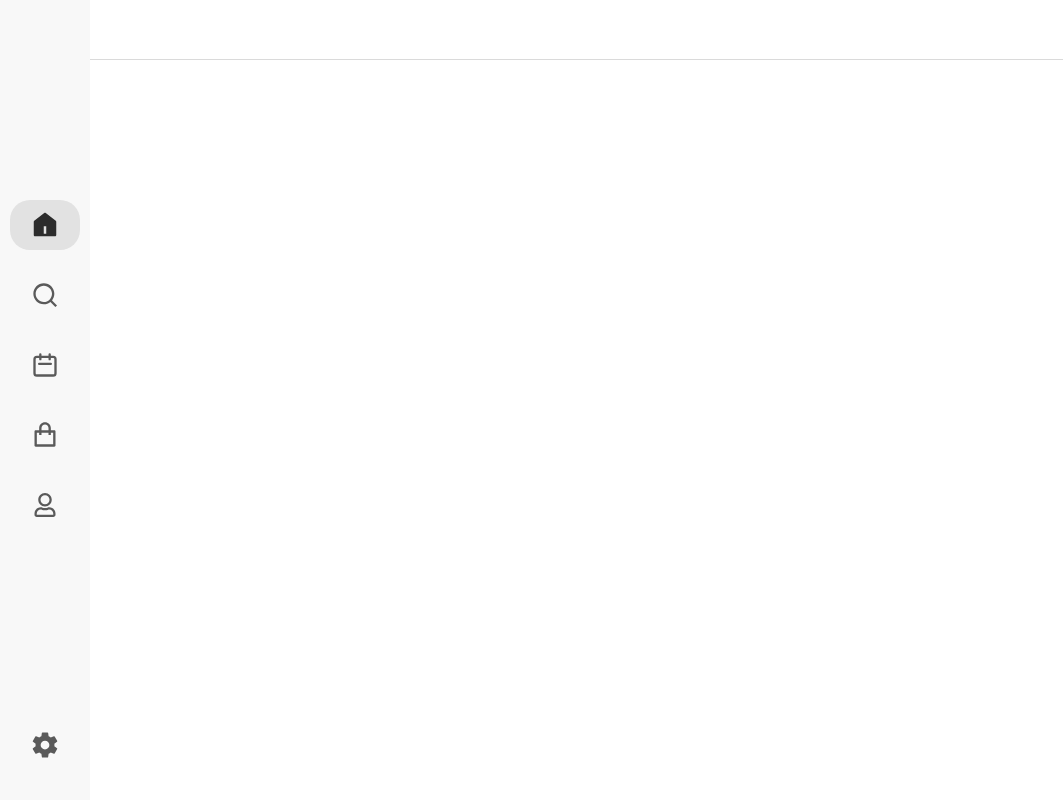
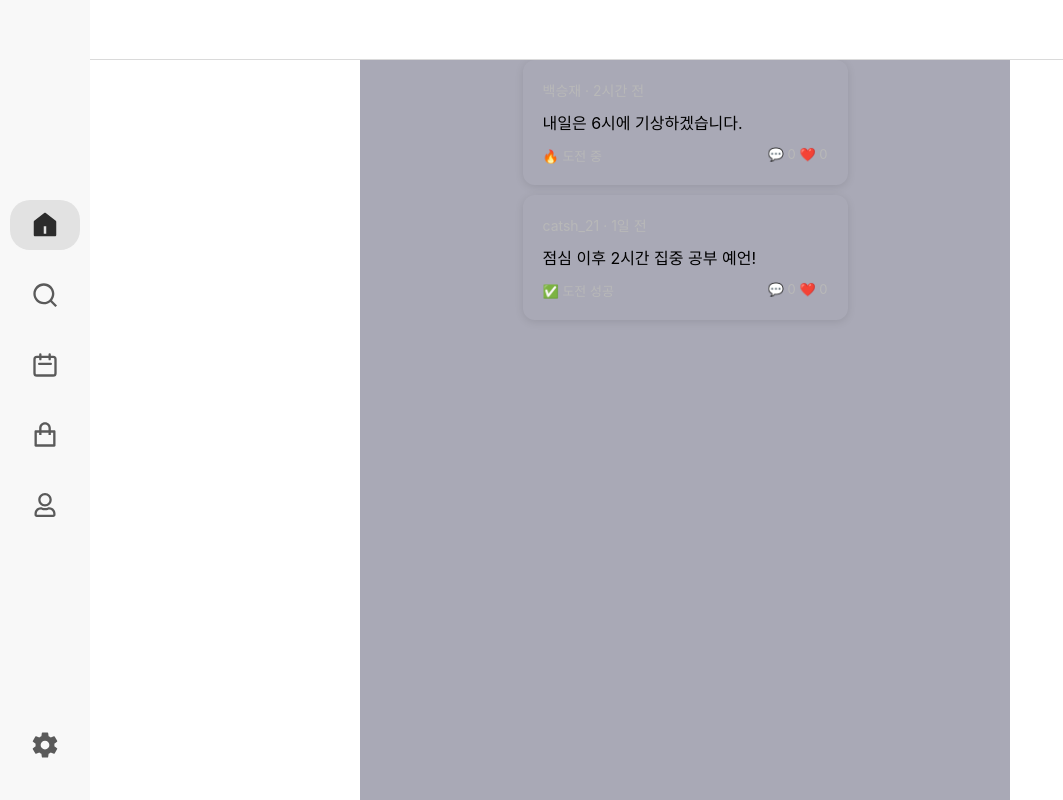
Before and after one commit to BaekSeoungJae/Prophecy_FrontEnd, a React (Create React App) app: page /feed in a window 1280 px wide. Shown: the whole page, without its empty margins (0-1063 px from the left). Built offline with nearby package versions, Linux system fonts and the light colour scheme.

Commit message:
달력 디자인 및 피드 페이지 구성중

```diff
--- a/src/common/CommonForm.jsx
+++ b/src/common/CommonForm.jsx
@@ -11,7 +11,7 @@ const Container = styled.div`
   flex-direction: row;
   @media (max-width: 768px) {
     flex-direction: column;
-    overflow: hidden;
+    overflow-x: hidden;
   }
 `;
 
--- a/src/components/Calendar.jsx
+++ b/src/components/Calendar.jsx
@@ -25,16 +25,97 @@ const localizer = dateFnsLocalizer({
 const Wrapper = styled.div`
   width: 100%;
   height: 100%;
+  overflow-x: hidden;
+
+  /* 달력 커스텀 */
+  .rbc-month-view {
+    width: Calc(100% + 1px);
+    border: none !important;
+    border-radius: 0 0 20px 20px !important;
+  }
+  /* 주차(week row) 아래 하얀 선 제거 */
+  .rbc-month-row {
+    border: none !important;
+  }
+
+  .rbc-month-row:last-child .rbc-day-bg:first-child {
+    border-bottom-left-radius: 20px !important;
+    color: ${({ theme }) => theme.otherText} !important;
+    transition: all 0.3s ease-in-out;
+  }
+
+  .rbc-month-row:last-child .rbc-day-bg:last-child {
+    border-bottom-right-radius: 20px !important;
+    color: ${({ theme }) => theme.otherText} !important;
+    transition: all 0.3s ease-in-out;
+  }
+
+  .rbc-off-range-bg {
+    background-color: ${({ theme }) => theme.calendarOutRangeBg} !important;
+    transition: background-color 0.3s ease-in-out;
+  }
+
+  /* 요일 바 배경 */
+  .rbc-header {
+    background-color: ${({ theme }) => theme.calendarHeaderBg} !important;
+    color: ${({ theme }) => theme.calendarHeaderText} !important;
+    border: 1px solid ${({ theme }) => theme.borderBg} !important;
+    transition: all 0.3s ease-in-out;
+  }
+  .rbc-header:nth-child(1) {
+    /* 일요일 */
+    color: ${({ theme }) => theme.sunText} !important;
+    transition: all 0.3s ease-in-out;
+  }
+  .rbc-header:nth-child(7) {
+    /* 토요일 */
+    color: ${({ theme }) => theme.satText} !important;
+    transition: all 0.3s ease-in-out;
+  }
+
+  /* 요일에 해당하는 일자 색상상 */
+  .rbc-month-row .rbc-date-cell:nth-child(1):not(.rbc-off-range) {
+    color: ${({ theme }) => theme.sunText} !important; /* 일요일 */
+  }
+  .rbc-month-row .rbc-date-cell:nth-child(7):not(.rbc-off-range) {
+    color: ${({ theme }) => theme.satText} !important; /* 토요일 */
+  }
+
+  /* 내부 셀의 테두리 */
+  .rbc-day-bg {
+    border: 1px solid ${({ theme }) => theme.borderBg} !important;
+    transition: all 0.3s ease-in-out;
+    box-sizing: border-box;
+  }
+  /* 일자 글자 */
+  .rbc-date-cell {
+    text-align: left;
+    padding-left: 8px;
+    padding-top: 2px;
+    color: ${({ theme }) => theme.calendarDateText} !important;
+    transition: all 0.3s ease-in-out;
+  }
+
+  /* 이전, 다음 달 글자색 */
+  .rbc-off-range {
+    color: ${({ theme }) => theme.otherText} !important;
+    transition: all 0.3s ease-in-out;
+  }
+
+  /* 오늘 색 */
+  .rbc-today {
+    border: 1px solid ${({ theme }) => theme.todayBg} !important;
+    background-color: transparent !important;
+    transition: all 0.3s ease-in-out;
+  }
+  .rbc-today-bg {
+    border: 10px solid ${({ theme }) => theme.todayBg} !important;
+    background-color: transparent !important;
+    transition: all 0.3s ease-in-out;
+  }
 `;
 
-const events = [
-  {
-    title: "테스트",
-    start: new Date(),
-    end: new Date(),
-    allDay: true,
-  },
-];
+const events = [{}];
 
 const CalendarView = ({ onDateClick }) => {
   const [currentDate, setCurrentDate] = useState(new Date());
--- /dev/null
+++ b/src/components/FeedCard.jsx
@@ -0,0 +1,48 @@
+import React from "react";
+import styled from "styled-components";
+
+const Card = styled.div`
+  width: 50%;
+  background-color: ${({ theme }) => theme.cardBg};
+  border-radius: 12px;
+  box-shadow: 0 2px 8px rgba(0, 0, 0, 0.1);
+  padding: 20px;
+  margin-bottom: 10px;
+  transition: background-color 0.3s ease-in-out;
+`;
+
+const UserInfo = styled.div`
+  font-size: 14px;
+  color: ${({ theme }) => theme.otherText};
+  margin-bottom: 10px;
+`;
+
+const Content = styled.div`
+  font-size: 16px;
+  color: ${({ theme }) => theme.text};
+  margin-bottom: 12px;
+`;
+
+const Footer = styled.div`
+  font-size: 13px;
+  color: ${({ theme }) => theme.otherText};
+  display: flex;
+  justify-content: space-between;
+`;
+
+const FeedCard = ({ writer, content, createdAt, status }) => {
+  return (
+    <Card>
+      <UserInfo>
+        {writer} · {createdAt}
+      </UserInfo>
+      <Content>{content}</Content>
+      <Footer>
+        <span>{status === "success" ? "✅ 도전 성공" : "🔥 도전 중"}</span>
+        <span>💬 0 ❤️ 0</span>
+      </Footer>
+    </Card>
+  );
+};
+
+export default FeedCard;
--- a/src/pages/FeedPage.jsx
+++ b/src/pages/FeedPage.jsx
@@ -1,5 +1,6 @@
 import React from "react";
 import styled from "styled-components";
+import FeedCard from "../components/FeedCard";
 
 const Container = styled.div`
   width: 100%;
@@ -12,8 +13,41 @@ const Container = styled.div`
   transition: background-color 0.3s ease-in-out;
 `;
 
+const FeedWrapper = styled.div`
+  width: 650px;
+  height: 100%;
+  display: flex;
+  flex-direction: column;
+  align-items: center;
+  justify-content: flex-start;
+  background-color: #a9a9b6;
+`;
+
 const FeedPage = () => {
-  return <Container></Container>;
+  const dummyFeed = [
+    {
+      writer: "백승재",
+      content: "내일은 6시에 기상하겠습니다.",
+      createdAt: "2시간 전",
+      status: "progress",
+    },
+    {
+      writer: "catsh_21",
+      content: "점심 이후 2시간 집중 공부 예언!",
+      createdAt: "1일 전",
+      status: "success",
+    },
+  ];
+
+  return (
+    <Container>
+      <FeedWrapper>
+        {dummyFeed.map((item, idx) => (
+          <FeedCard key={idx} {...item} />
+        ))}
+      </FeedWrapper>
+    </Container>
+  );
 };
 
 export default FeedPage;
--- a/src/pages/MainPage.jsx
+++ b/src/pages/MainPage.jsx
@@ -28,6 +28,7 @@ const MainWrapper = styled.div`
   transition: all 0.3s ease-in-out;
   border-radius: 20px;
   flex-shrink: 0; // ✅ 모바일에서 아래에서 위로 슬라이드
+  box-shadow: 0 2px 8px rgba(0, 0, 0, 0.1);
   @media (max-width: 1200px) {
     width: ${({ showProphecy }) => (showProphecy ? "100%" : "100%")};
   }
@@ -53,6 +54,7 @@ const ProphecyPanel = styled.div`
   position: absolute;
   right: 0px;
   border-radius: 20px;
+  box-shadow: 0 2px 8px rgba(0, 0, 0, 0.1);
 
   // ✅ 모바일에서 아래에서 위로 슬라이드
   @media (max-width: 768px) {
--- a/src/styles/GlobalStyle.jsx
+++ b/src/styles/GlobalStyle.jsx
@@ -24,66 +24,6 @@ const GlobalStyle = createGlobalStyle`
     background-color: ${({ theme }) => theme.scrollBg};
     border-radius: 0;
   }
-
-  /* 달력 커스텀 */
-  .rbc-month-view {
-    width: calc(100% + 1px);
-    border: none !important;
-    border-radius: 0 0 20px 20px !important;
-    overflow: hidden !important; /* 🔥 중요: 안 하면 내부 셀 둥글기 적용 안 됨 */
-  }
-  /* 주차(week row) 아래 하얀 선 제거 */
-  .rbc-month-row {
-    border: none !important;
-  }
-
-  .rbc-month-row:last-child .rbc-day-bg:first-child {
-    border-bottom-left-radius: 20px !important;
-    color: ${({ theme }) => theme.otherText} !important;
-    transition: all 0.3s ease-in-out;
-  }
-
-  .rbc-month-row:last-child .rbc-day-bg:last-child {
-    border-bottom-right-radius: 20px !important;
-    color: ${({ theme }) => theme.otherText} !important;
-    transition: all 0.3s ease-in-out;
-  }
-
-  .rbc-off-range-bg {
-    background-color: ${({ theme }) => theme.calendarOutRangeBg} !important;
-    transition: background-color 0.3s ease-in-out;
-  }
-
-    /* 요일 바 배경 */
-  .rbc-header {
-    background-color: ${({ theme }) => theme.calendarHeaderBg} !important;
-    color: ${({ theme }) => theme.calendarHeaderText} !important;
-    border: 1px solid ${({ theme }) => theme.borderBg} !important;
-    transition: all 0.3s ease-in-out;
-  }
-    /* 내부 셀의 테두리 */
-    .rbc-day-bg {
-    border: 1px solid ${({ theme }) => theme.borderBg} !important;
-    transition: all 0.3s ease-in-out;
-  }
-  /* 일자 글자 색 */
-  .rbc-date-cell {
-    color: ${({ theme }) => theme.calendarDateText} !important;
-    transition: all 0.3s ease-in-out;
-  }
-  /* 이전, 다음 달 글자색 */
-  .rbc-off-range {
-  color: ${({ theme }) => theme.otherText} !important;
-  transition: all 0.3s ease-in-out;
-  }
-  /* 오늘 색 */
-  .rbc-today {
-    border: 2px solid ${({ theme }) => theme.todayBg} !important;
-    background-color: transparent !important;
-    transition: all 0.3s ease-in-out;
-  }
-
-
 `;
 
 export default GlobalStyle;
--- a/src/styles/theme.jsx
+++ b/src/styles/theme.jsx
@@ -17,6 +17,8 @@ export const lightTheme = {
   otherText: "#b8b8b8",
   todayBg: "#99acdb", // 오늘날짜
   todayText: "#000000",
+  sunText: "#e05d5d",
+  satText: "#5f61e7",
 };
 
 export const darkTheme = {
@@ -35,6 +37,8 @@ export const darkTheme = {
   calendarBorder: "#8d8d8d",
   calendarDateText: "#cfcfcf",
   otherText: "#202020",
-  todayBg: "#4a6fa5", //
+  todayBg: "#32568b", //
   todayText: "#ffffff",
+  sunText: "#db8d8d",
+  satText: "#8d99db",
 };
```
